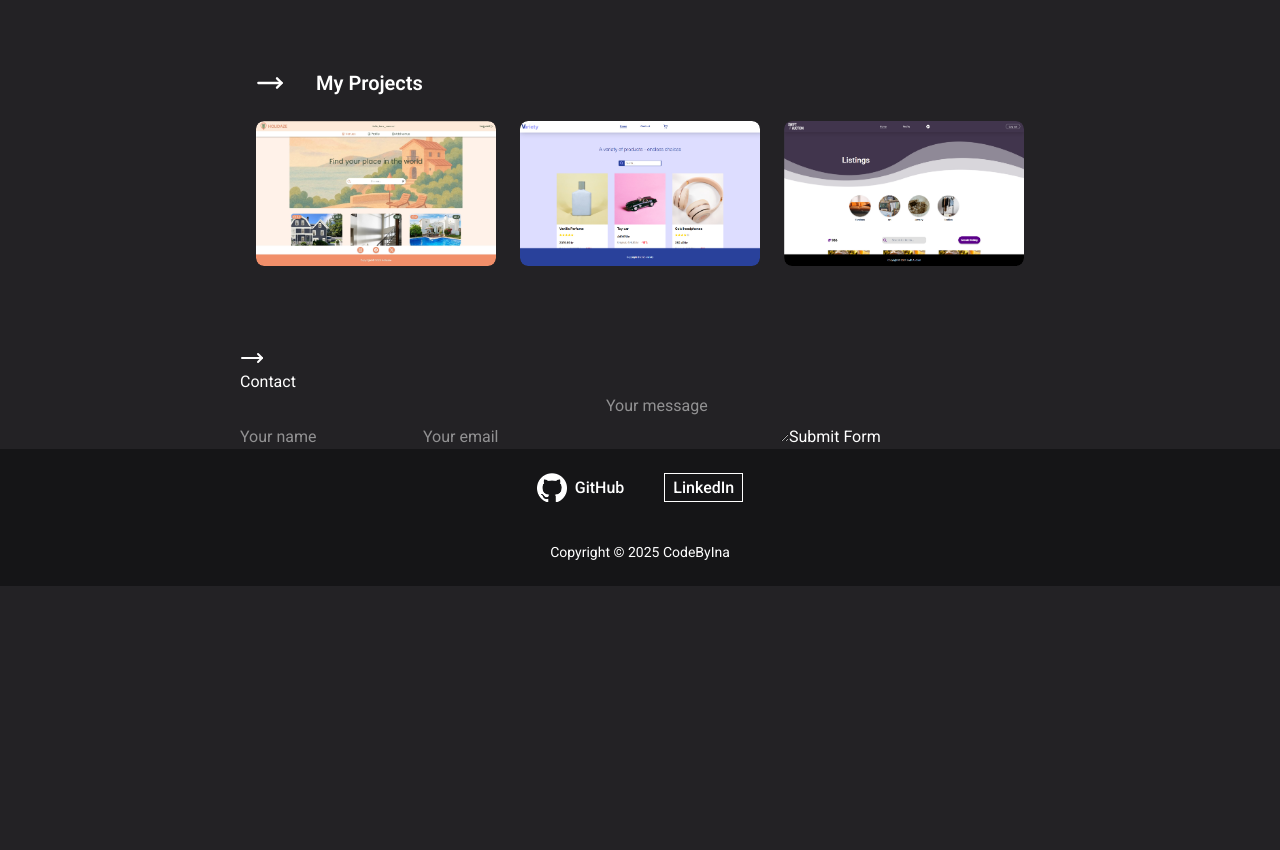
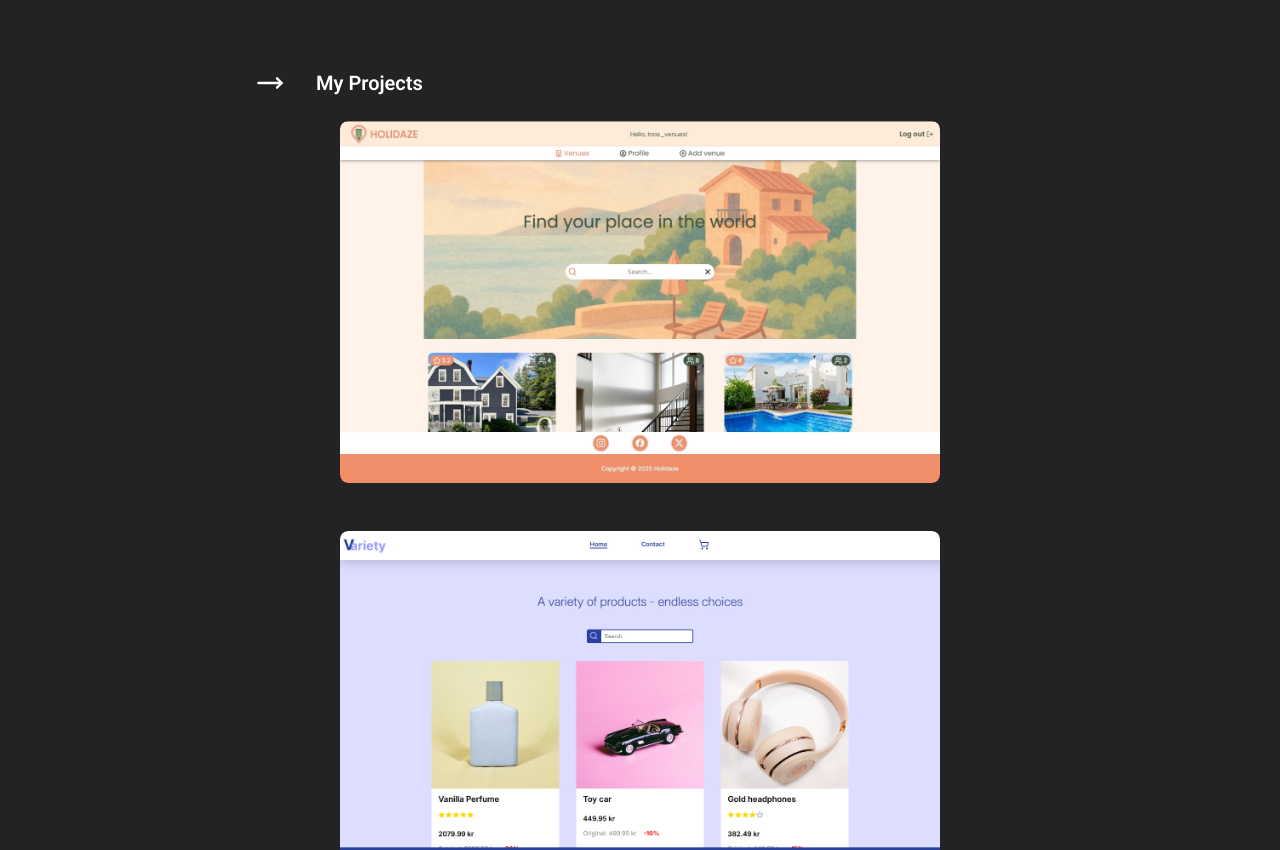
Before and after one commit to Inaelise/portfolio-2, a React (Vite) app: page / in a window 1280 px wide. Shown: the part 740-1590 px from the top of the page. Before the commit the page ends 1326 px from the top, so only its background shows below. Built offline with nearby package versions, Linux system fonts and the light colour scheme.

Commit message:
Replaces styling classes

```diff
--- a/src/components/Projects.jsx
+++ b/src/components/Projects.jsx
@@ -9,9 +9,9 @@ export default function Projects() {
         <MoveRight size={28} />
         <h2 className="section-h2">My Projects</h2>
       </div>
-      <ul className="flex flex-col gap-8 items-center sm:flex-row sm:gap-6 mt-6">
+      <ul className="flex flex-col gap-8 items-center mt-6 sm:gap-12">
         {projectData.map((project) => (
-          <li key={project.id} className="max-w-[400px]">
+          <li key={project.id} className="max-w-[600px]">
             <ProjectCard
               id={project.id}
               name={project.name}
```
